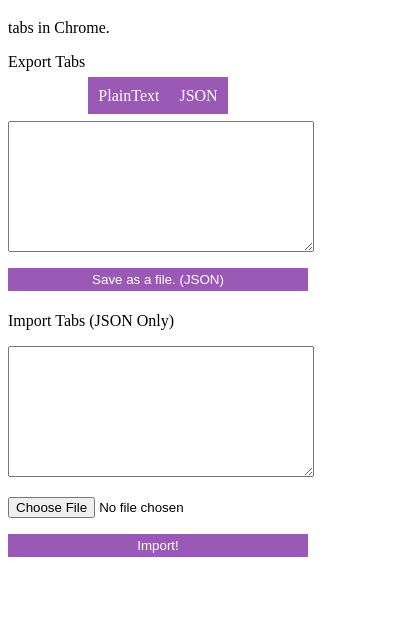
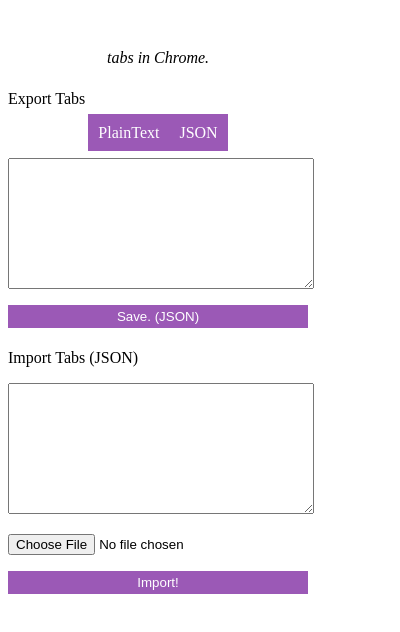
Before and after one commit to furufuru/tablist, a browser extension: page popup.html in a window 400 px wide. Shown: the part 62-694 px from the top of the page. Drawn offline with Linux system fonts and the light colour scheme.

Commit message:
chotto kakkoyoku

```diff
--- a/popup.html
+++ b/popup.html
@@ -6,17 +6,17 @@
 </head>
 <body>
 	<h1 id="title">TabList</h1>
-	<p><span id="tabcount"></span> tabs in Chrome.</p>
+	<p class="center"><span id="tabcount"></span> tabs in Chrome.</p>
 	<p>Export Tabs</p>
 	<!-- ToooDoooooo -->
 	<div id="tab"><a href="#" id="tab_text">PlainText</a><a href="#" id="tab_json">JSON</a></div>
 	<p><textarea id="outtext" class="show"></textarea></p>
 	<p><textarea id="outjson" class="hide"></textarea></p>
-	<p><button id="savefile">Save as a file. (JSON)</button></p>
-	<p>Import Tabs (JSON Only)</p>
+	<p><button id="savefile">Save. (JSON)</button></p>
+	<p>Import Tabs (JSON)</p>
 	<p><textarea id="importJsonArea"></textarea></p>
 	<p id="error" class="hide">Invaild JSON.</p>
-	<p><input type="file" id="fromfile"></input></p>
+	<p><input type="file" id="fromfile" accept=".json"></input></p>
 	<p><button id="import">Import!</button></p>
 	<script src="popup.js" tyle="text/javascript"></script>
 	<script src="FileSaver.min.js" tyle="text/javascript"></script>
--- a/popup.js
+++ b/popup.js
@@ -52,7 +52,7 @@
 		console.debug(json);
 	});
 
-	function ImportJson(){
+	const ImportJson = function(){
 		if(inputJson.value == "" || inputJson.value == null){
 			console.log("Empty data.");
 			ShowError();
@@ -69,13 +69,13 @@
 		}
 	}
 
-	function openTabs(link){
+	const openTabs = function(link){
 		chrome.tabs.create({url:link},function(tab){
 			console.debug(tab);
 		});
 	}
 
-	function ShowError(){
+	const ShowError = function(){
 		const errorElement = document.getElementById('error');
 		errorElement.classList.remove('hide');
 		errorElement.classList.add('show');
@@ -86,7 +86,7 @@
 		},3000);
 	}
 
-	function SaveFile(){
+	const SaveFile = function(){
 		const blob = new Blob([json], {type: "application/json;charset=utf-8"});
 		const filename = "chrome_tabs.json";
 		saveAs(blob, filename);
--- a/style.css
+++ b/style.css
@@ -24,6 +24,7 @@ button{
 }
 #tabcount{
 	color:green;
+	font-size:3em;
 	text-shadow:0 0 3px green;
 }
 #tab{
@@ -53,3 +54,7 @@ button{
 	text-align: center;
 	border:1px solid #ebccd1;
 }
+.center{
+	text-align: center;
+	font-style: italic;
+}
```
